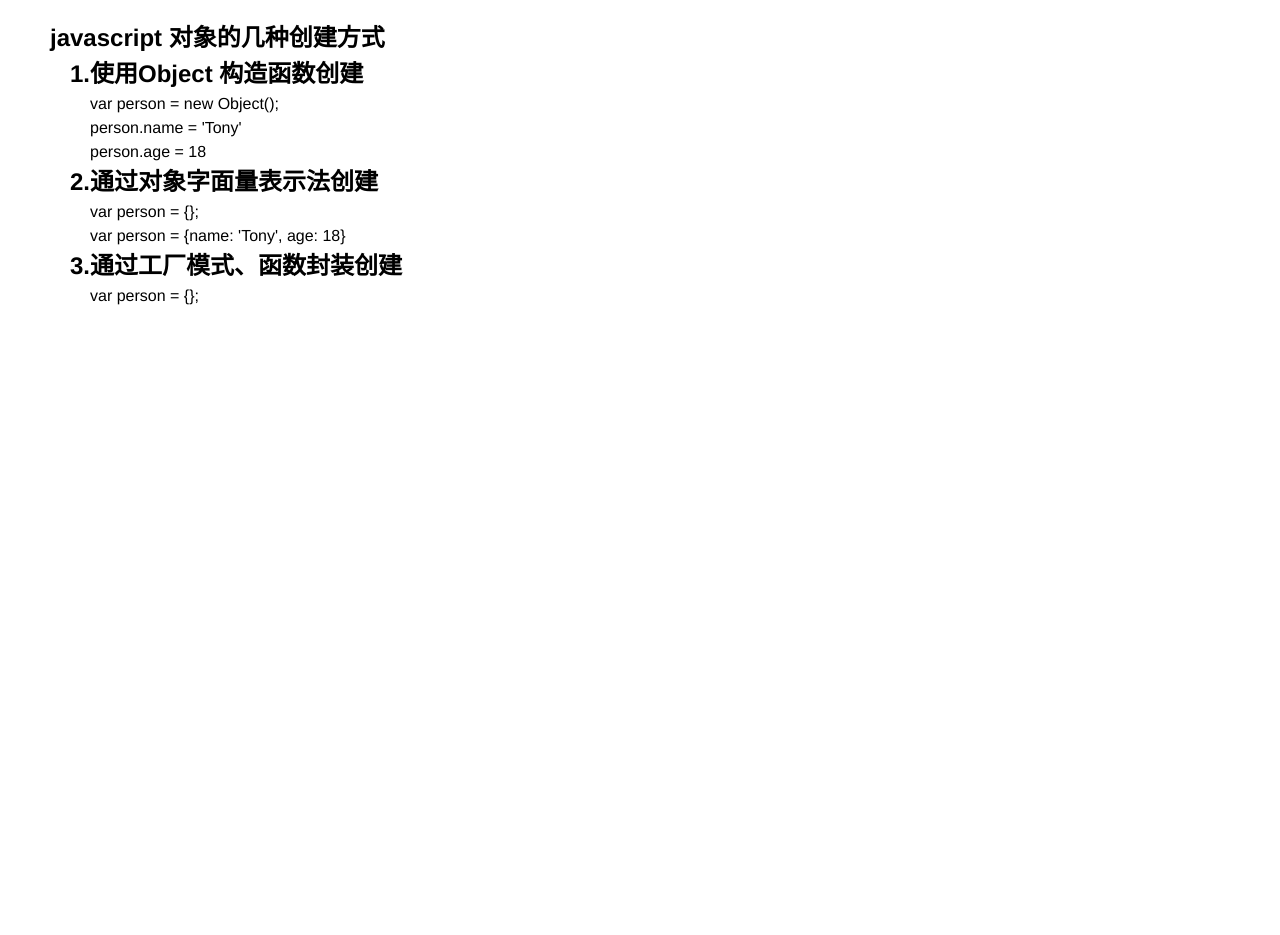
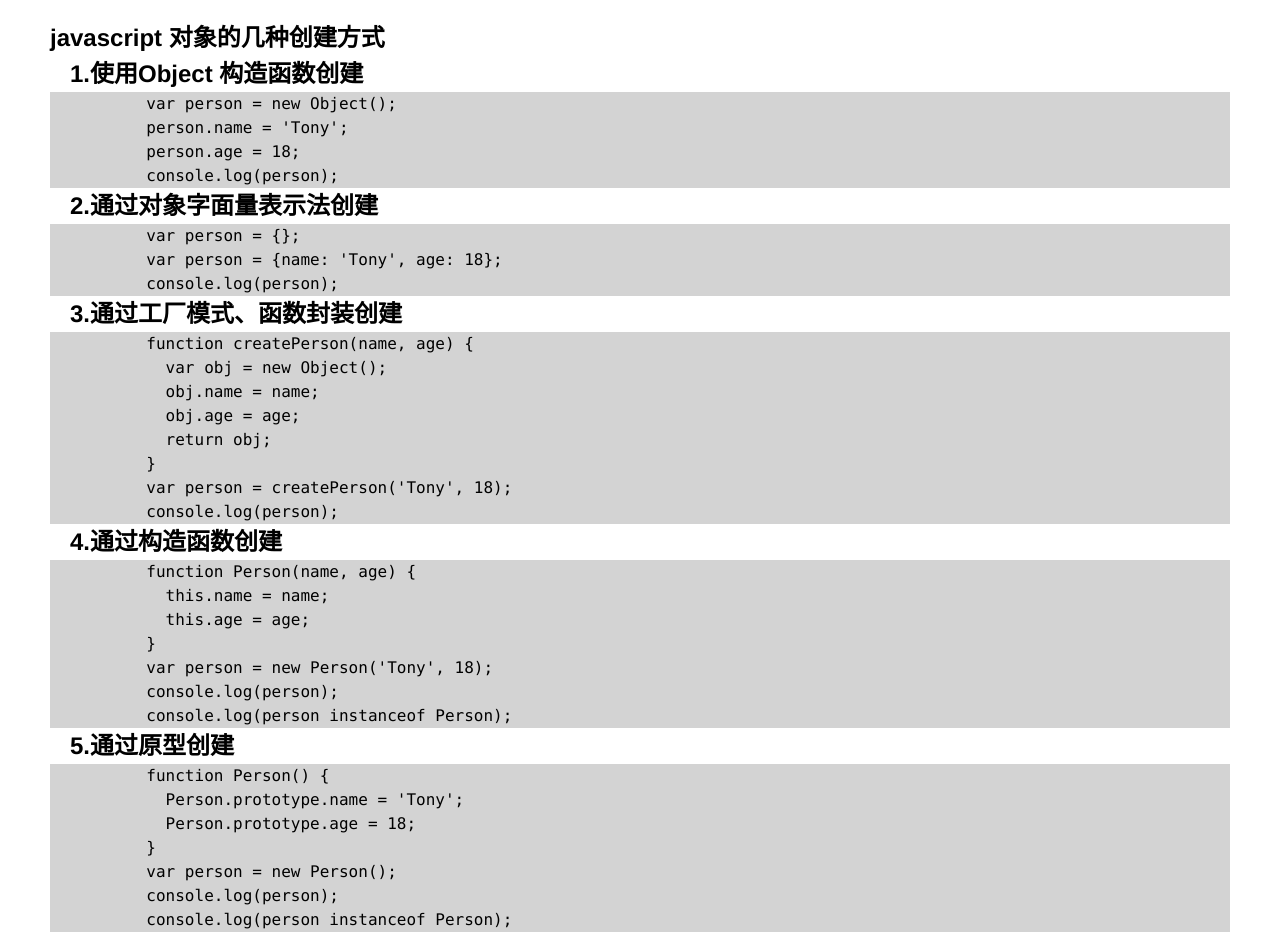
Before and after one commit to gn131131/interview, a website built with webpack: page index.html in a window 1280 px wide. Before the commit the page ends 800 px from the top, so only its background shows below. Built offline with nearby package versions, Linux system fonts and the light colour scheme.

Commit message:
添加copy功能，调整样式

```diff
--- a/package.json
+++ b/package.json
@@ -41,6 +41,8 @@
     "webpack-merge": "^4.2.2"
   },
   "dependencies": {
+    "@types/clipboard": "^2.0.1",
+    "clipboard": "^2.0.6",
     "jquery": "^3.4.1",
     "lodash": "^4.17.15"
   }
--- a/src/assets/style/common.less
+++ b/src/assets/style/common.less
@@ -1,16 +1,25 @@
 section {
-  margin: 0 .5rem;
-  padding: .2rem 0;
+  margin: 0 0.5rem;
+  padding: 0.2rem 0;
 
   h2 {
-    padding-left: .2rem;
+    padding-left: 0.2rem;
   }
 
   p {
-    padding-left: .4rem;
+    padding-left: 0.4rem;
   }
 
   &:not(:last-of-type) {
     border-bottom: 1px solid gray;
   }
 }
+
+pre {
+  font-family: Consolas;
+  background: lightgrey;
+  cursor: pointer;
+  &:hover {
+    background: darken(lightgrey, 10%);
+  }
+}
--- a/src/js/constant/constant.ts
+++ b/src/js/constant/constant.ts
@@ -5,19 +5,62 @@ const CONSTANT = {
       {
         title: "1.使用Object 构造函数创建",
         content: [
-          "var person = new Object();",
-          "person.name = 'Tony'",
-          "person.age = 18",
+          `
+          var person = new Object();
+          person.name = 'Tony';
+          person.age = 18;
+          console.log(person);`,
         ],
       },
       {
         title: "2.通过对象字面量表示法创建",
-        content: ["var person = {};", "var person = {name: 'Tony', age: 18}"],
+        content: [
+          `
+          var person = {};
+          var person = {name: 'Tony', age: 18};
+          console.log(person);`,
+        ],
       },
       {
         title: "3.通过工厂模式、函数封装创建",
-        content: ["var person = {};"],
+        content: [
+          `
+          function createPerson(name, age) {
+            var obj = new Object();
+            obj.name = name;
+            obj.age = age;
+            return obj;
+          }
+          var person = createPerson('Tony', 18);
+          console.log(person);`,
+        ],
       },
+      {
+        title: "4.通过构造函数创建",
+        content: [
+          `
+          function Person(name, age) {
+            this.name = name;
+            this.age = age;
+          }
+          var person = new Person('Tony', 18);
+          console.log(person);
+          console.log(person instanceof Person);`,
+        ],
+      },
+      {
+        title: '5.通过原型创建',
+        content: [
+          `
+          function Person() {
+            Person.prototype.name = 'Tony';
+            Person.prototype.age = 18;
+          }
+          var person = new Person();
+          console.log(person);
+          console.log(person instanceof Person);`
+        ]
+      }
     ],
   },
 };
--- a/src/js/service/service.ts
+++ b/src/js/service/service.ts
@@ -7,6 +7,7 @@
  * @LastEditTime: 2020-03-02 15:50:54
  */
 import $ from "jquery";
+import ClipboardJS from "clipboard";
 
 export default class MainService {
   constructor() {}
@@ -23,12 +24,22 @@ export default class MainService {
           .map(
             (subitem: any) => `
               <h2>${subitem.title}</h2>
-              ${subitem.content.map((item: any) => `<p>${item}</p>`).join("")}
+              ${subitem.content
+                .map(
+                  (item: any) =>
+                    `<pre data-clipboard-text="${item}">${item}</pre>`
+                )
+                .join("")}
             `
           )
           .join("")}
       </section>
     `;
     $("#view").prepend(inner);
+    this.clickToCopy("pre");
+  }
+
+  clickToCopy(node: any) {
+    var clipboard = new ClipboardJS(node);
   }
 }
```
Also changed, not shown: src/assets/style/common.css, 1 other file.
